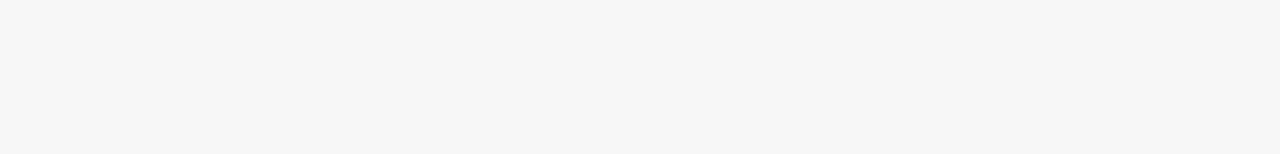
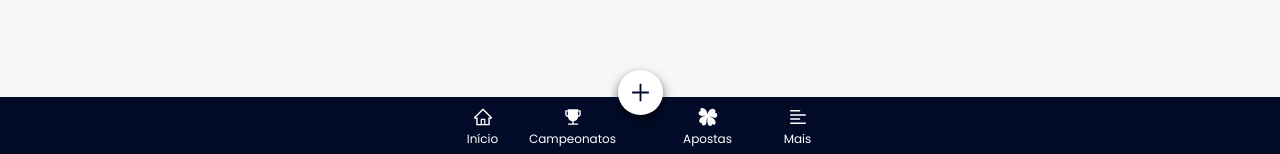
Before and after one commit to oliveira086/First-player-winner-site, a React (Create React App) app: page /listchampionship in a window 1280 px wide. Shown: the part 643-797 px from the top of the page. Built offline with nearby package versions, Linux system fonts and the light colour scheme.

Commit message:
fix: Menu navigation on list pages

```diff
--- a/src/components/molecules/Header/index.tsx
+++ b/src/components/molecules/Header/index.tsx
@@ -1,7 +1,6 @@
 /* eslint-disable @typescript-eslint/explicit-module-boundary-types */
 import React from 'react';
 
-import styled from 'styled-components';
 import { FiChevronLeft, FiSearch } from 'react-icons/fi';
 import { AiOutlineQrcode } from 'react-icons/ai';
 import { IconContext } from 'react-icons';
--- a/src/pages/ListChampionships/index.tsx
+++ b/src/pages/ListChampionships/index.tsx
@@ -1,6 +1,7 @@
 import React from 'react';
 import ChampionshipCardList from '../../components/molecules/ChampionshipCardList';
 import Header from '../../components/molecules/Header';
+import NavigationMenu from '../../components/molecules/NavigationMenu';
 
 import { Container, NewChampionship } from './styles';
 
@@ -10,6 +11,7 @@ const ListChampionships: React.FC = () => {
       <Header search />
       <NewChampionship> Novo campeonato </NewChampionship>
       <ChampionshipCardList />
+      <NavigationMenu />
     </Container>
   );
 };
--- a/src/pages/ListContacts/index.tsx
+++ b/src/pages/ListContacts/index.tsx
@@ -3,6 +3,7 @@ import { IconContext } from 'react-icons';
 import { FiSearch } from 'react-icons/fi';
 import BalanceHeader from '../../components/molecules/BalanceHeader';
 import Header from '../../components/molecules/Header';
+import NavigationMenu from '../../components/molecules/NavigationMenu';
 import {
   ContactCard,
   ContactsContainer,
@@ -36,6 +37,7 @@ const ListContacts: React.FC = () => {
           <span className="email"> jj_tudo_pode321@hotmail.com</span>
         </ContactCard>
       </ContactsContainer>
+      <NavigationMenu />
     </Container>
   );
 };
--- a/src/pages/ListExtract/index.tsx
+++ b/src/pages/ListExtract/index.tsx
@@ -1,5 +1,4 @@
 import React from 'react';
-import styled from 'styled-components';
 import { AiFillBank } from 'react-icons/ai';
 import { GrTransaction } from 'react-icons/gr';
 import { RiMoneyDollarCircleFill } from 'react-icons/ri';
@@ -14,6 +13,7 @@ import {
   Hr,
   TransactionContainer,
 } from './styles';
+import NavigationMenu from '../../components/molecules/NavigationMenu';
 
 const ListExtract: React.FC = () => {
   return (
@@ -58,6 +58,7 @@ const ListExtract: React.FC = () => {
         />
         <Transaction name="John Wich" value="15,50" date="31/12" />
       </TransactionContainer>
+      <NavigationMenu />
     </Container>
   );
 };
```
